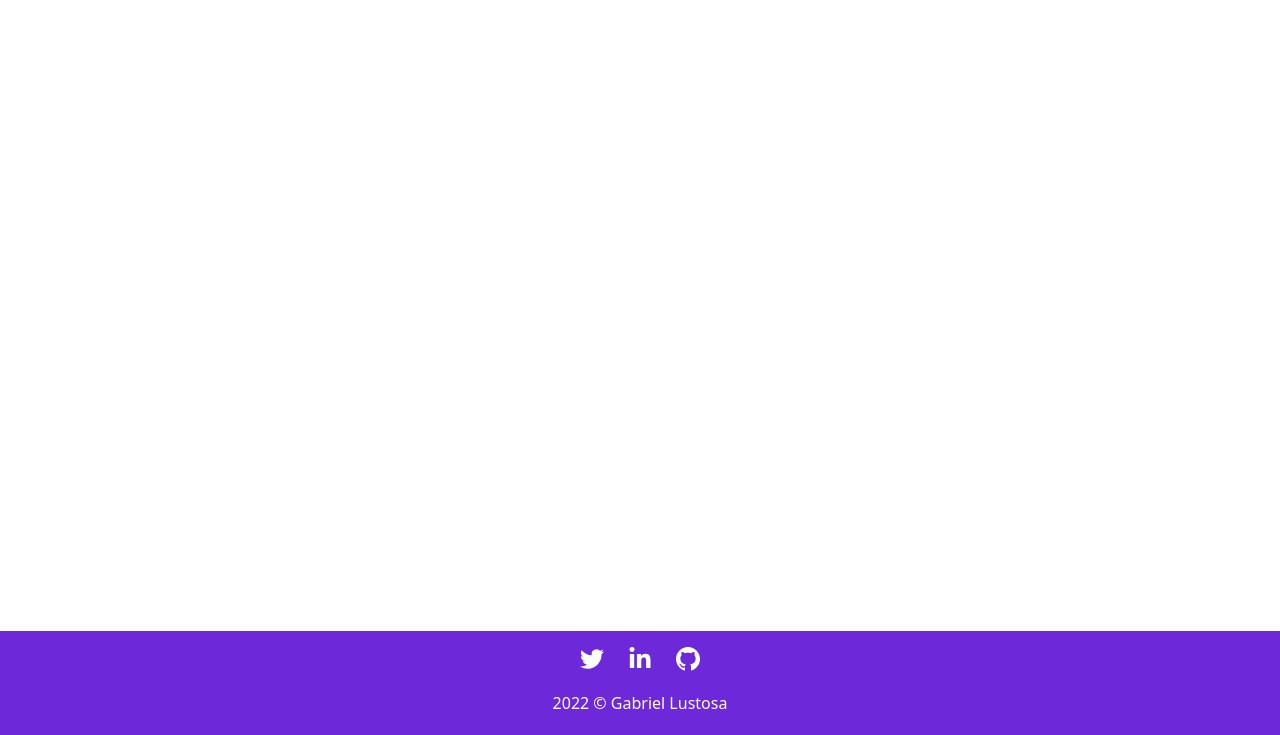
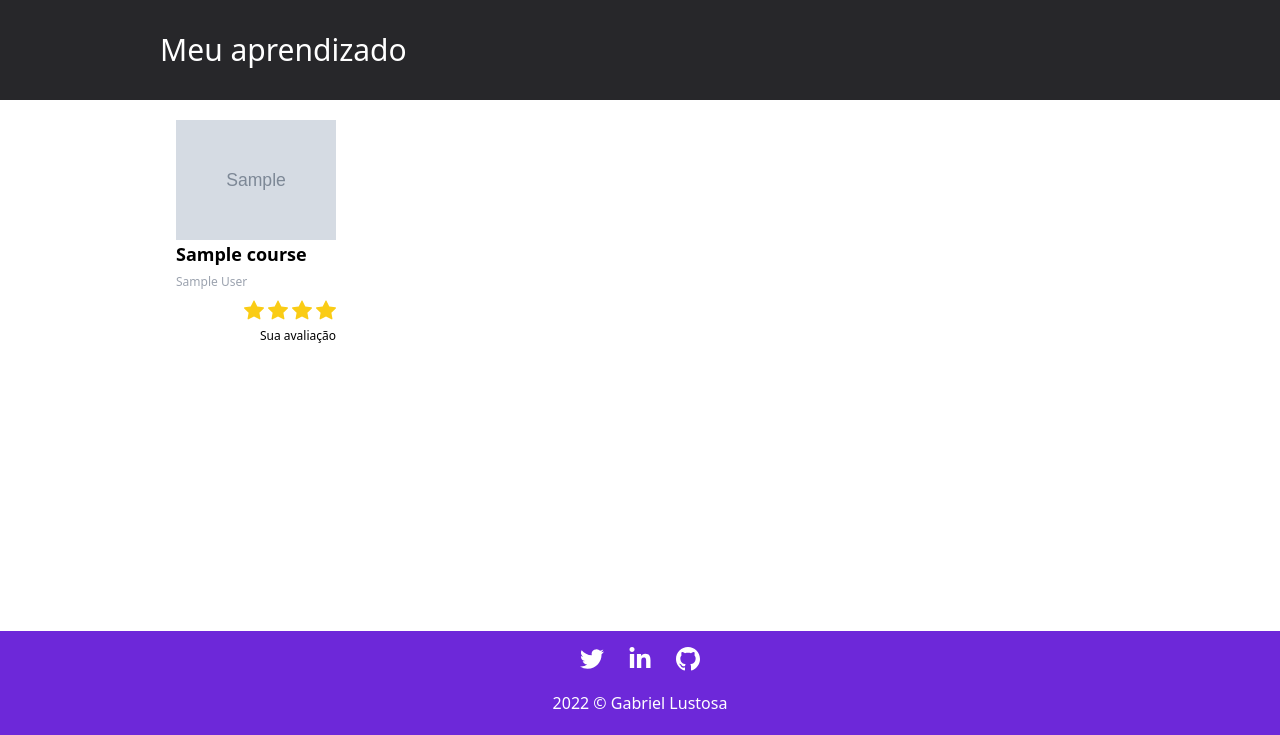
Before and after one commit to gabrielustosa/educa-old, a Django app: page /students/courses/ in a window 1280 px wide. Shown: the part 65-800 px from the top of the page. Run offline with Django 4.2, Linux system fonts and the light colour scheme; a user stored in the database is signed in; tables that the repository leaves empty hold one stand-in row (values such as "Sample post"); grey boxes marked "Sample" are stand-in pictures; some libraries are stand-ins or nearby versions.

Commit message:
Arrumando meu aprendizado

```diff
--- a/educa/apps/course/templatetags/course_filter.py
+++ b/educa/apps/course/templatetags/course_filter.py
@@ -86,3 +86,8 @@ def get_rating_stars_empty(value):
 @register.filter()
 def get_social_url(user, social):
     return getattr(user, social.lower())
+
+
+@register.filter()
+def get_rating_course(user, course):
+    return Rating.objects.filter(user=user, course=course).first().rating
--- a/static/dist/output.css
+++ b/static/dist/output.css
@@ -659,6 +659,10 @@ Ensure the default browser behavior of the `hidden` attribute.
   margin-bottom: 1rem;
 }
 
+.mt-5 {
+  margin-top: 1.25rem;
+}
+
 .block {
   display: block;
 }
@@ -877,6 +881,10 @@ Ensure the default browser behavior of the `hidden` attribute.
 
 .items-center {
   align-items: center;
+}
+
+.justify-end {
+  justify-content: flex-end;
 }
 
 .justify-center {
@@ -956,6 +964,10 @@ Ensure the default browser behavior of the `hidden` attribute.
 .divide-gray-100 > :not([hidden]) ~ :not([hidden]) {
   --tw-divide-opacity: 1;
   border-color: rgb(243 244 246 / var(--tw-divide-opacity));
+}
+
+.self-end {
+  align-self: flex-end;
 }
 
 .overflow-auto {
--- a/templates/course/list.html
+++ b/templates/course/list.html
@@ -32,7 +32,7 @@
                 <h1 class="text-3xl p-8">Vamos começar a aprender!</h1>
             {% endif %}
         {% endif %}
-        <div class="grid grid-cols-5 gap-24">
+        <div class="grid grid-cols-4 gap-24 mt-5 mx-44">
             {% for course in courses %}
                 {% include 'partials/course/course_card.html' %}
             {% endfor %}
--- a/templates/student/list.html
+++ b/templates/student/list.html
@@ -11,74 +11,50 @@
 {% endblock %}
 
 {% block content %}
-{#    <section>#}
-{#        <div class="bg-zinc-800 w-full">#}
-{#            <div class="w-9/12 mx-auto">#}
-{#                <h1 class="text-3xl py-8 text-white">Meu aprendizado</h1>#}
-{#                <div class="text-white">#}
-{#                    <ul class="text-lg flex space-x-3">#}
-{#                        <li class="pb-1 border-b-8 border-gray-500">Todos os cursos</li>#}
-{#                        <li>Minhas listas</li>#}
-{#                        <li>Lista de desejos</li>#}
-{#                    </ul>#}
-{#                </div>#}
-{#            </div>#}
-{#        </div>#}
-{#        <div class="mx-auto pt-8" style="padding-left: 12.5rem;">#}
-{#            {% for course in courses %}#}
-{#                <div class="grid grid-cols-5 gap-24">#}
-{#                    <a href="">#}
-{#                        <img src="{{ course.image.url }}"#}
-{#                             alt="Imagem do curso {{ course.title }}">#}
-{#                        <div>#}
-{#                            <h1 class="font-bold">#}
-{#                                {{ course.title }}#}
-{#                            </h1>#}
-{#                            <span class="text-sm text-gray-400">{{ course.owner.get_full_name }}</span>#}
-{#                            <div class="w-full bg-violet-200 rounded-full h-1.5 dark:bg-gray-700">#}
-{#                                <div class="bg-violet-600 h-1.5 rounded-full dark:bg-gray-300" style="width: 45%"></div>#}
-{#                            </div>#}
-{#                            <div class="flex"><span class="text-sm mt-2">45% concluído</span>#}
-{#                                <div class="flex pl-14 items-center pt-2">#}
-{#                                    <svg xmlns="http://www.w3.org/2000/svg" width="16" height="16" fill="currentColor"#}
-{#                                         class="text-yellow-300 bi bi-star-fill" viewBox="0 0 16 16">#}
-{#                                        <path d="M3.612 15.443c-.386.198-.824-.149-.746-.592l.83-4.73L.173 6.765c-.329-.314-.158-.888.283-.95l4.898-.696L7.538.792c.197-.39.73-.39.927 0l2.184 4.327 4.898.696c.441.062.612.636.282.95l-3.522 3.356.83 4.73c.078.443-.36.79-.746.592L8 13.187l-4.389 2.256z"></path>#}
-{#                                    </svg>#}
-{#                                    <svg xmlns="http://www.w3.org/2000/svg" width="16" height="16" fill="currentColor"#}
-{#                                         class="text-yellow-300 bi bi-star-fill" viewBox="0 0 16 16">#}
-{#                                        <path d="M3.612 15.443c-.386.198-.824-.149-.746-.592l.83-4.73L.173 6.765c-.329-.314-.158-.888.283-.95l4.898-.696L7.538.792c.197-.39.73-.39.927 0l2.184 4.327 4.898.696c.441.062.612.636.282.95l-3.522 3.356.83 4.73c.078.443-.36.79-.746.592L8 13.187l-4.389 2.256z"></path>#}
-{#                                    </svg>#}
-{#                                    <svg xmlns="http://www.w3.org/2000/svg" width="16" height="16" fill="currentColor"#}
-{#                                         class="text-yellow-300 bi bi-star-fill" viewBox="0 0 16 16">#}
-{#                                        <path d="M3.612 15.443c-.386.198-.824-.149-.746-.592l.83-4.73L.173 6.765c-.329-.314-.158-.888.283-.95l4.898-.696L7.538.792c.197-.39.73-.39.927 0l2.184 4.327 4.898.696c.441.062.612.636.282.95l-3.522 3.356.83 4.73c.078.443-.36.79-.746.592L8 13.187l-4.389 2.256z"></path>#}
-{#                                    </svg>#}
-{#                                </div>#}
-{#                            </div>#}
-{#                            <span class="text-sm pl-24 pt-2">Sua classificação</span>#}
-{#                        </div>#}
-{#                    </a>#}
-{#                </div>#}
-{#            {% endfor %}#}
-{#        </div>#}
-{#    </section>#}
-    {#    <div class="container">#}
-    {#        <div class="row row-cols-auto">#}
-    {#            {% for course in courses %}#}
-    {#                <div class="col pb-3">#}
-    {#                    <div class="card mt-3" style="width: 13rem;">#}
-    {#                        {% with current_lesson=request.user|get_current_lesson:course %}#}
-    {#                            <a href="{% url 'student:view' course.id current_lesson %}" class="text-decoration-none">#}
-    {#                                <img class="card-img-top" src="{{ course.image.url }}" alt="Post image">#}
-    {#                                <div class="card-body" style="color: black;">#}
-    {#                                    <h5 class="card-title">{{ course.title }}</h5>#}
-    {#                                    <p class="card-text" style="font-size: 16px;">{{ course.description }}</p>#}
-    {#                                </div>#}
-    {#                            </a>#}
-    {#                        {% endwith %}#}
-    {#                    </div>#}
-    {#                </div>#}
-    {#            {% endfor %}#}
-    {#        </div>#}
-    {#        {% include 'partials/base/paginator.html' %}#}
-    {#    </div>#}
+    <div>
+        <div class="bg-zinc-800 w-full">
+            <div class="w-9/12 mx-auto">
+                <h1 class="text-3xl py-8 text-white">Meu aprendizado</h1>
+            </div>
+        </div>
+        <div class="grid grid-cols-4 gap-24 mt-5 mx-44">
+            {% for course in courses %}
+                {% with current_lesson=request.user|get_current_lesson:course %}
+                    <a href="{% url 'student:view' course.id current_lesson %}" class="flex flex-col">
+                        <img src="{{ course.image.url }}"
+                             alt="Imagem do curso {{ course.title }}"
+                             class="object-contain">
+                        <h5 class="text-lg font-semibold">{{ course.title }}</h5>
+                        <div>
+                            {% for instructor in course.instructors.all %}
+                                <span class="text-xs text-gray-400">
+                                    {{ instructor.name }}{% if foorloop.is_last %}, {% endif %}
+                                </span>
+                            {% endfor %}
+                        </div>
+                        <div class="flex text-xs items-center justify-end space-x-1 pt-2">
+                            {% with rating=request.user|get_rating_course:course %}
+                                {% for r in rating|get_rating_stars %}
+                                    {% if r == "i" %}
+                                        <svg xmlns="http://www.w3.org/2000/svg"
+                                             fill="currentColor" class="w-5 h-5 text-yellow-400"
+                                             viewBox="0 0 16 16">
+                                            <path d="M3.612 15.443c-.386.198-.824-.149-.746-.592l.83-4.73L.173 6.765c-.329-.314-.158-.888.283-.95l4.898-.696L7.538.792c.197-.39.73-.39.927 0l2.184 4.327 4.898.696c.441.062.612.636.282.95l-3.522 3.356.83 4.73c.078.443-.36.79-.746.592L8 13.187l-4.389 2.256z"></path>
+                                        </svg>
+                                    {% elif r == "m" %}
+                                        <svg class="w-5 h-5 text-yellow-400" fill="currentColor"
+                                             viewBox="0 0 16 16"
+                                             xmlns="http://www.w3.org/2000/svg">
+                                            <path d="M5.354 5.119 7.538.792A.516.516 0 0 1 8 .5c.183 0 .366.097.465.292l2.184 4.327 4.898.696A.537.537 0 0 1 16 6.32a.548.548 0 0 1-.17.445l-3.523 3.356.83 4.73c.078.443-.36.79-.746.592L8 13.187l-4.389 2.256a.52.52 0 0 1-.146.05c-.342.06-.668-.254-.6-.642l.83-4.73L.173 6.765a.55.55 0 0 1-.172-.403.58.58 0 0 1 .085-.302.513.513 0 0 1 .37-.245l4.898-.696zM8 12.027a.5.5 0 0 1 .232.056l3.686 1.894-.694-3.957a.565.565 0 0 1 .162-.505l2.907-2.77-4.052-.576a.525.525 0 0 1-.393-.288L8.001 2.223 8 2.226v9.8z"></path>
+                                        </svg>
+                                    {% endif %}
+                                {% endfor %}
+                            {% endwith %}
+                        </div>
+                        <span class="text-right text-xs pt-2">Sua avaliação</span>
+                    </a>
+                {% endwith %}
+            {% endfor %}
+        </div>
+    </div>
 {% endblock %}
```
Also changed, not shown: templates/course/detail.html (+1 -33 lines), templates/partials/course/detail/instructors.html (added, +33 -0 lines).
